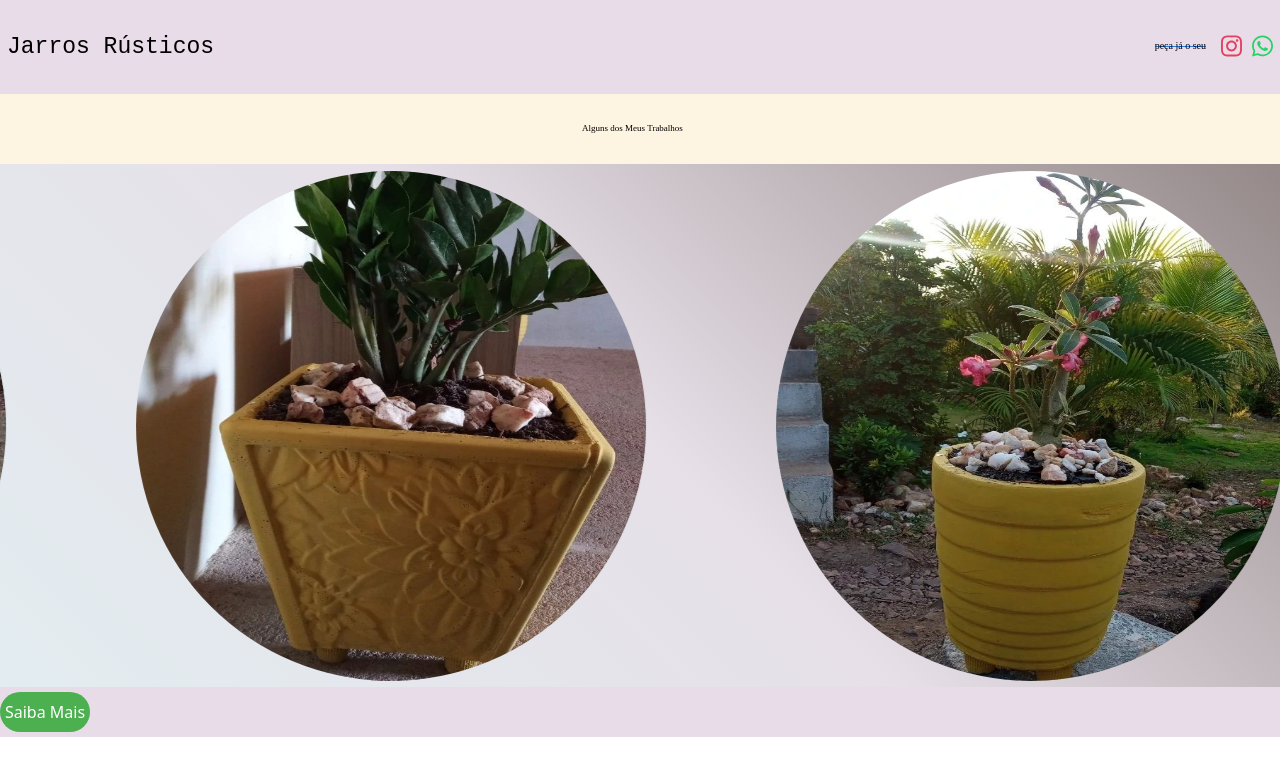
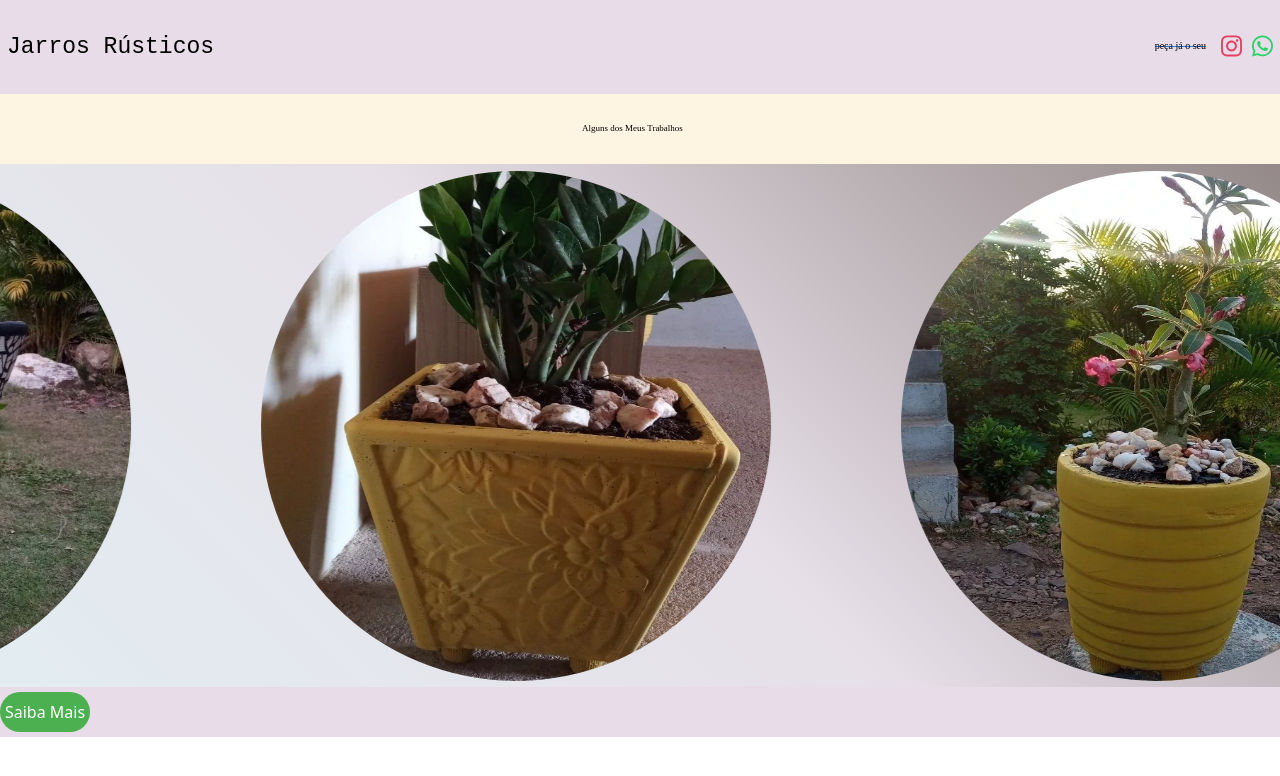
Before and after one commit to LucasSSLV/Jarros-R-sticos, a React (Vite) app: page / in a window 1280 px wide. Shown: the top 776 px of the page. Built offline with nearby package versions, Linux system fonts and the light colour scheme.

Commit message:
atualiza corrossel

```diff
--- a/src/components/CardDemosntrativo.jsx
+++ b/src/components/CardDemosntrativo.jsx
@@ -8,7 +8,7 @@ export default function CardDemosntrativo({
   // productName,
 }) {
   return (
-    <div>
+    <div className="product">
       <img
         className="product-image"
         src={productImage}
--- a/src/index.css
+++ b/src/index.css
@@ -8,12 +8,19 @@ body {
 }
 
 .bgGlobal {
+  display: block;
+  justify-content: center;
   padding-top: 7px;
   border: none;
   background: linear-gradient(45deg, #0660811d, #39034420, #1d040478);
 }
 
+.product{
+  display: flex;
+  justify-self: center;
+}
 .product-image {
+  margin-left: 120px;
   width: 510px;
   height: 510px;
   border-radius: 50%;
```
